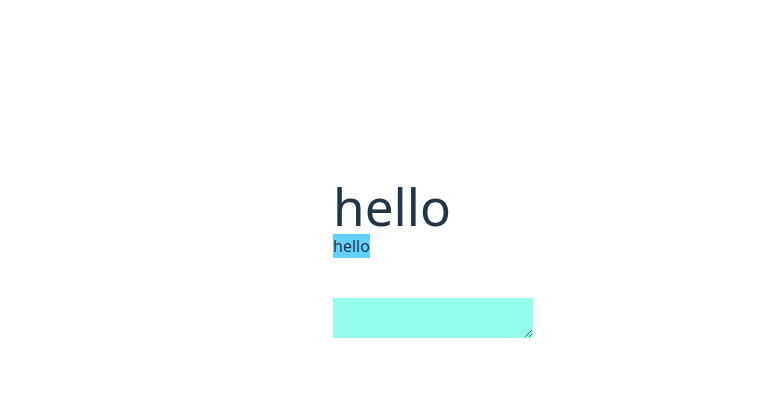
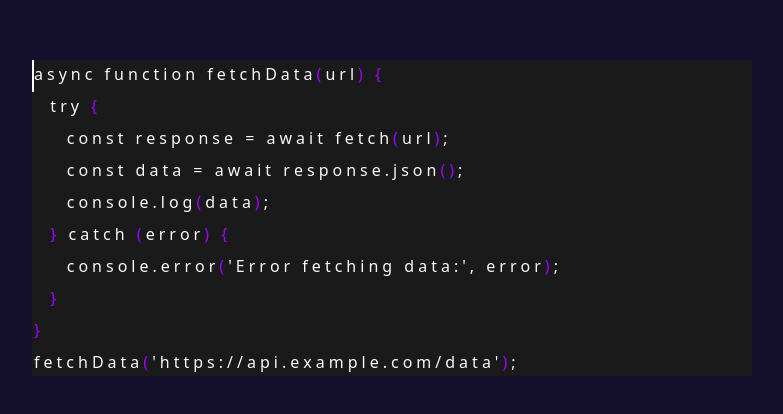
Before and after one commit to lmpladano/codechimp, a React (Vite) app: page / in a window 1280 px wide. Shown: the part 182-596 px from the top of the page, without its empty margins (248-1031 px from the left). Built offline with nearby package versions, Linux system fonts and the light colour scheme.

Commit message:
feat: refactor App and Window components, enhance Letter component with additional props and styling

```diff
--- a/src/App.tsx
+++ b/src/App.tsx
@@ -1,10 +1,20 @@
 import Window from "./components/Window";
 
 function App() {
+  let test = `async function fetchData(url) {
+  try {
+    const response = await fetch(url);
+    const data = await response.json();
+    console.log(data);
+  } catch (error) {
+    console.error('Error fetching data:', error);
+  }
+}
+fetchData('https://api.example.com/data');`;
   return (
-    <>
-      <Window text="hello" />
-    </>
+    <div className="flex justify-center items-center h-200">
+      <Window text={test} />
+    </div>
   );
 }
 
--- a/src/components/Letter.tsx
+++ b/src/components/Letter.tsx
@@ -1,9 +1,26 @@
-export default function Letter({ txt, status }) {
+export default function Letter({ txt, status, ref, index }) {
+  const letterStyle = "text-md p-0.5 transition-all duration-250";
   const statusColor = {
-    pending: "bg-[#63d0ff]",
-    incorrect: "bg-[#ff6363]",
-    correct: "bg-[#63ff]",
+    pending: `${letterStyle} text-[#FCF5FC]`,
+    incorrect: `bg-[#ff6363] ${letterStyle} text-[#FCF5FC]`,
+    correct: `bg-[#63ff] ${letterStyle} text-[#FCF5FC]`,
   };
 
-  return <p className={statusColor[status]}>{txt}</p>;
+  const coloredChars = ["(", ")", "{", "}", "[", "]", "+"];
+
+  return (
+    <p
+      id={index}
+      ref={ref}
+      className={`${statusColor[status]} ${
+        txt === "\n"
+          ? "basis-full opacity-0"
+          : coloredChars.includes(txt)
+          ? "text-[#a200ff]"
+          : ""
+      }`}
+    >
+      {txt === " " ? "\u00A0" : txt === "\n" ? null : txt}
+    </p>
+  );
 }
--- a/src/components/Window.tsx
+++ b/src/components/Window.tsx
@@ -1,7 +1,8 @@
-import { useState } from "react";
+import { useState, useEffect, useLayoutEffect, useRef } from "react";
 import Letter from "./Letter";
 
 type Char = {
+  ref: object;
   char: string;
   status: string;
   index: number;
@@ -14,10 +15,54 @@ export default function Window({ text }) {
     })
   );
   const [index, setIndex] = useState(0);
+  const [cursorPos, setCursorPos] = useState({});
+  const letterRef = useRef([]);
+  const inputRef = useRef(null);
+
+  useEffect(() => {
+    inputRef.current.focus();
+    let currentCursor = letterRef.current[index].getBoundingClientRect();
+    setCursorPos({ left: currentCursor.x, top: currentCursor.y });
+  }, [index]);
+
+  useLayoutEffect(() => {
+    inputRef.current.focus();
+    let currentCursor = letterRef.current[index].getBoundingClientRect();
+    setCursorPos({ left: currentCursor.x, top: currentCursor.y });
+  }, [index]);
+
+  function countSpaces(): number {
+    let count = 1;
+    let nextIndex = index + 1;
+
+    // Keep looping while the next char is a space AND within array bounds
+    while (nextIndex < target.length && target[nextIndex].char === " ") {
+      count++;
+      nextIndex++;
+    }
+
+    return count;
+  }
 
   function handleChange(e) {
     const input = e.key;
-    console.log(input);
+
+    if (input === "Enter") {
+      let count = countSpaces();
+      setTarget((prev) => {
+        return prev.map((item, i) => {
+          if (i >= index && i < index + count) {
+            return {
+              ...item,
+              status: item.char === " " ? "correct" : "incorrect",
+            };
+          }
+          return item;
+        });
+      });
+
+      setIndex((prevIndex) => prevIndex + count);
+    }
 
     if (input == "Backspace") {
       setIndex((prev) => prev - 1);
@@ -40,18 +85,27 @@ export default function Window({ text }) {
     }
   }
 
-  console.log(target);
-
   const word = target.map((item: Char) => (
-    <Letter status={item.status} index={item.index} txt={item.char} />
+    <Letter
+      ref={(el) => (letterRef.current[item.index] = el)}
+      status={item.status}
+      index={item.index}
+      txt={item.char}
+    />
   ));
   return (
     <>
-      <h1>hello</h1>
-      <div className="flex flex-row">{word}</div>
+      <div className="flex flex-row flex-wrap items-start w-180 bg-[#1a1a1a] ">
+        <div
+          className={`absolute w-0.5 h-8 bg-[#ffffff] transition-all duration-250 z-10`}
+          style={{ left: cursorPos.left, top: cursorPos.top }}
+        />
+        {word}
+      </div>
       <textarea
         onKeyDown={handleChange}
-        className="h-10 bg-[#63ffe2b0] absolute top-120"
+        ref={inputRef}
+        className="cursor-pointer bg-[#bd1d1d87] w-180 h-100 absolute opacity-0"
       />
     </>
   );
--- a/src/index.css
+++ b/src/index.css
@@ -1,79 +1,5 @@
 @import "tailwindcss";
 
-:root {
-  font-family: system-ui, Avenir, Helvetica, Arial, sans-serif;
-  line-height: 1.5;
-  font-weight: 400;
-
-  color-scheme: light dark;
-  color: rgba(255, 255, 255, 0.87);
-  background-color: #242424;
-
-  font-synthesis: none;
-  text-rendering: optimizeLegibility;
-  -webkit-font-smoothing: antialiased;
-  -moz-osx-font-smoothing: grayscale;
+body {
+  background: #150f2e;
 }
-
-input {
-  height: 30px;
-  background: #63ffcb45;
-  position: absolute;
-  top: 53.7%;
-  z-index: 2;
-}
-
-a {
-  font-weight: 500;
-  color: #646cff;
-  text-decoration: inherit;
-}
-a:hover {
-  color: #535bf2;
-}
-
-body {
-  margin: 0;
-  display: flex;
-  place-items: center;
-  justify-content: center;
-  min-width: 320px;
-  min-height: 100vh;
-}
-
-h1 {
-  font-size: 3.2em;
-  line-height: 1.1;
-}
-
-button {
-  border-radius: 8px;
-  border: 1px solid transparent;
-  padding: 0.6em 1.2em;
-  font-size: 1em;
-  font-weight: 500;
-  font-family: inherit;
-  background-color: #1a1a1a;
-  cursor: pointer;
-  transition: border-color 0.25s;
-}
-button:hover {
-  border-color: #646cff;
-}
-button:focus,
-button:focus-visible {
-  outline: 4px auto -webkit-focus-ring-color;
-}
-
-@media (prefers-color-scheme: light) {
-  :root {
-    color: #213547;
-    background-color: #ffffff;
-  }
-  a:hover {
-    color: #747bff;
-  }
-  button {
-    background-color: #f9f9f9;
-  }
-}
```
